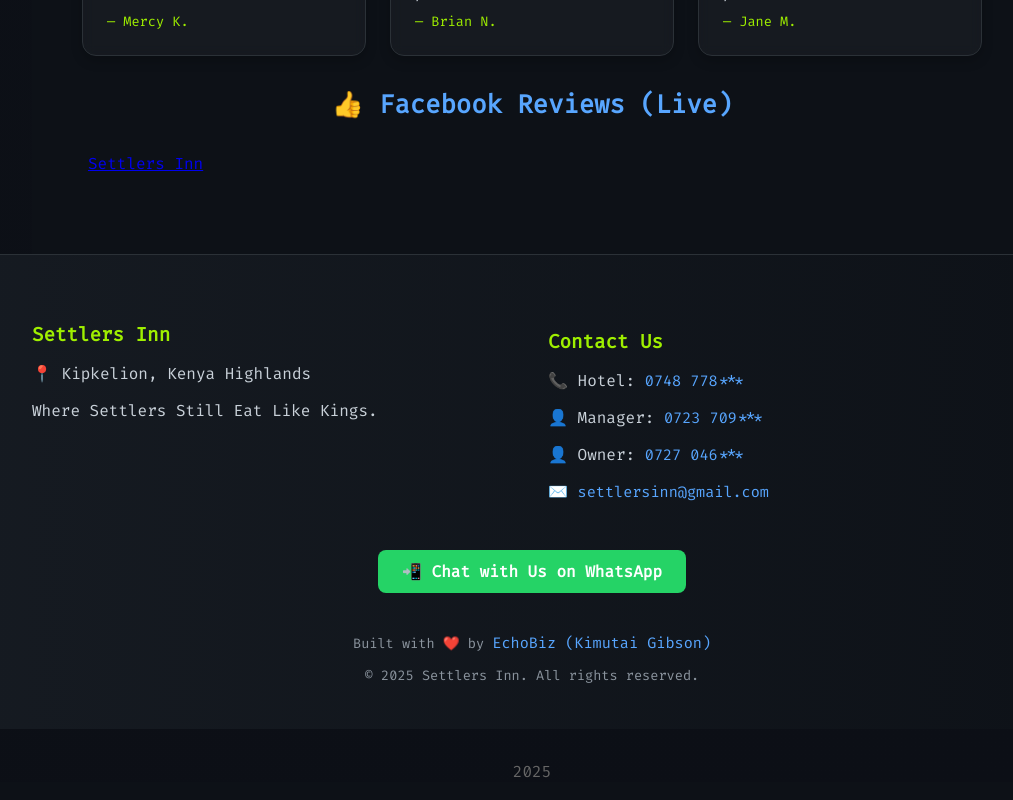
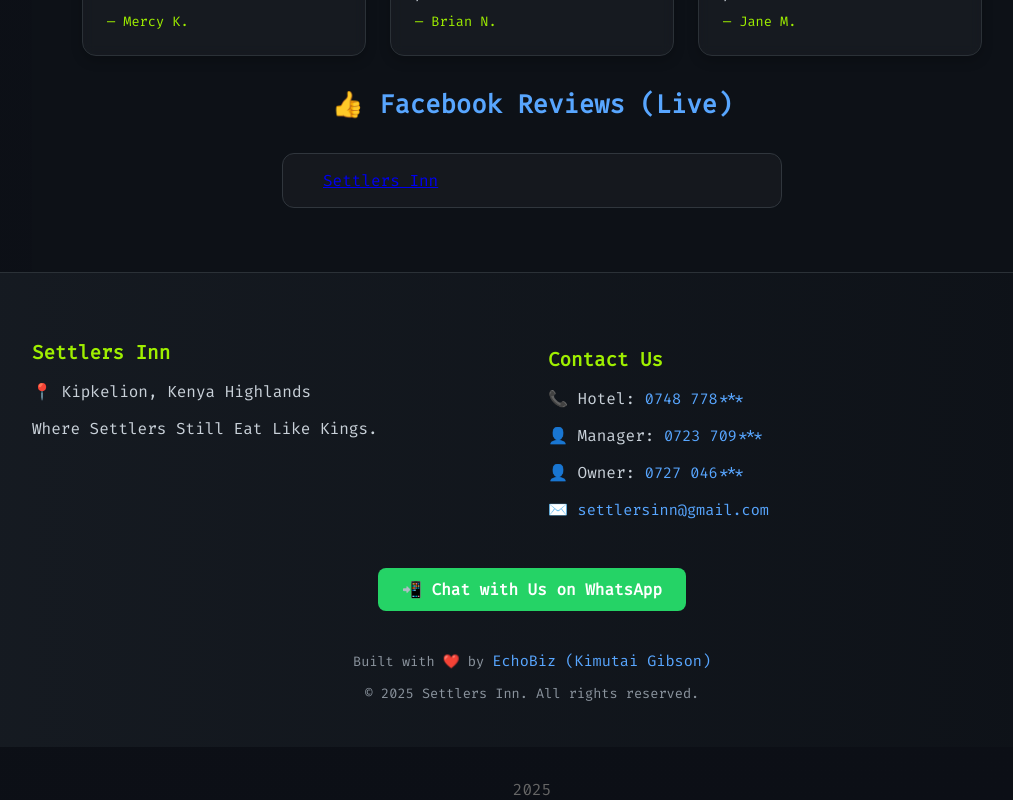
Before and after one commit to echocode191/Settlers2025, a React (Vite) app: page / in a window 1280 px wide. Shown: the part 2006-2806 px from the top of the page, without its empty margins (108-1121 px from the left). Built offline with nearby package versions, Linux system fonts and the light colour scheme.

Commit message:
Update styles.css

```diff
--- a/src/styles.css
+++ b/src/styles.css
@@ -340,3 +340,11 @@
 @media (max-width: 767px) {
   body { padding-bottom: 7rem; }
 }
+.fb-page {
+  margin: auto;
+  max-width: 500px;
+  overflow: hidden;
+  border-radius: 12px;
+  background: rgba(255, 255, 255, 0.03);
+  border: 1px solid #30363d;
+}
```
